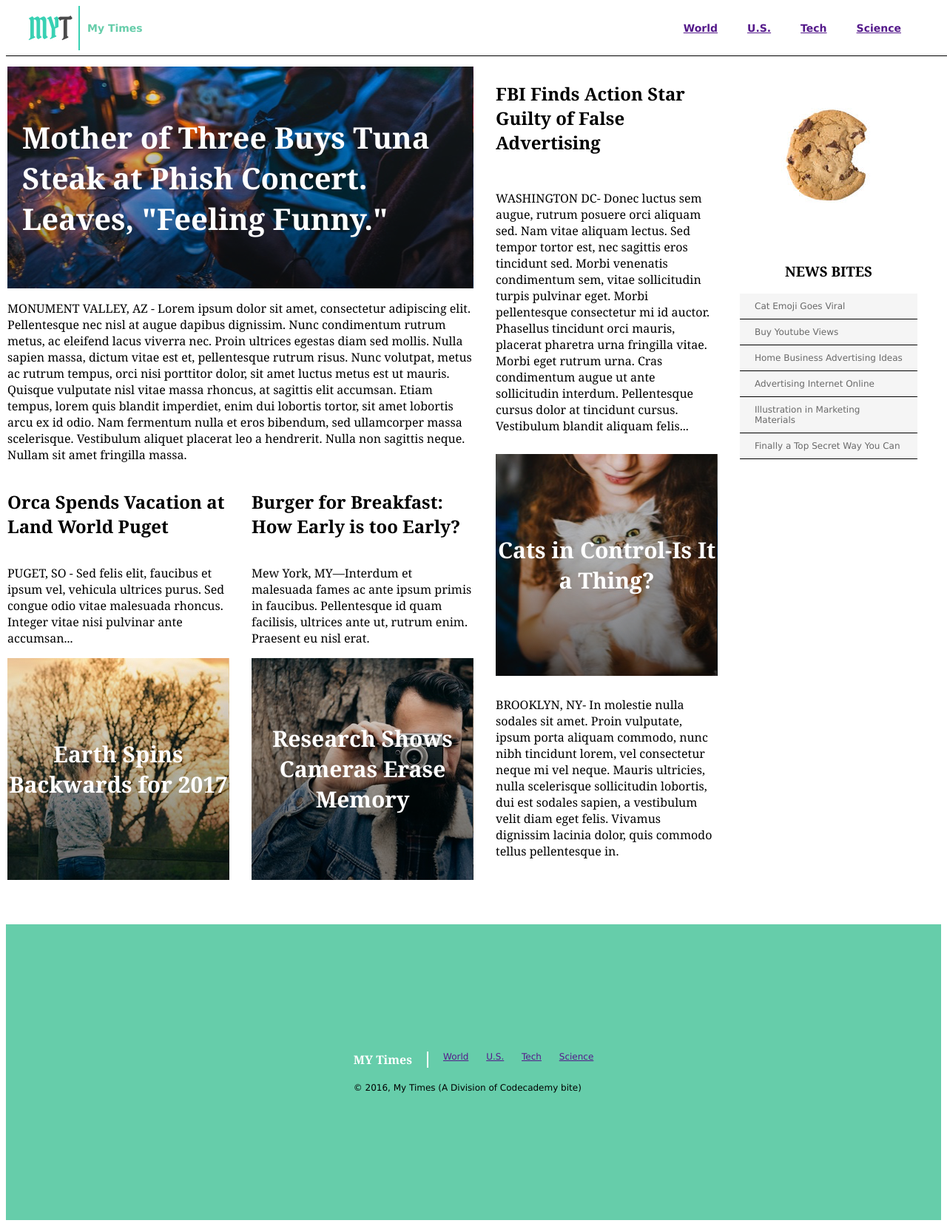
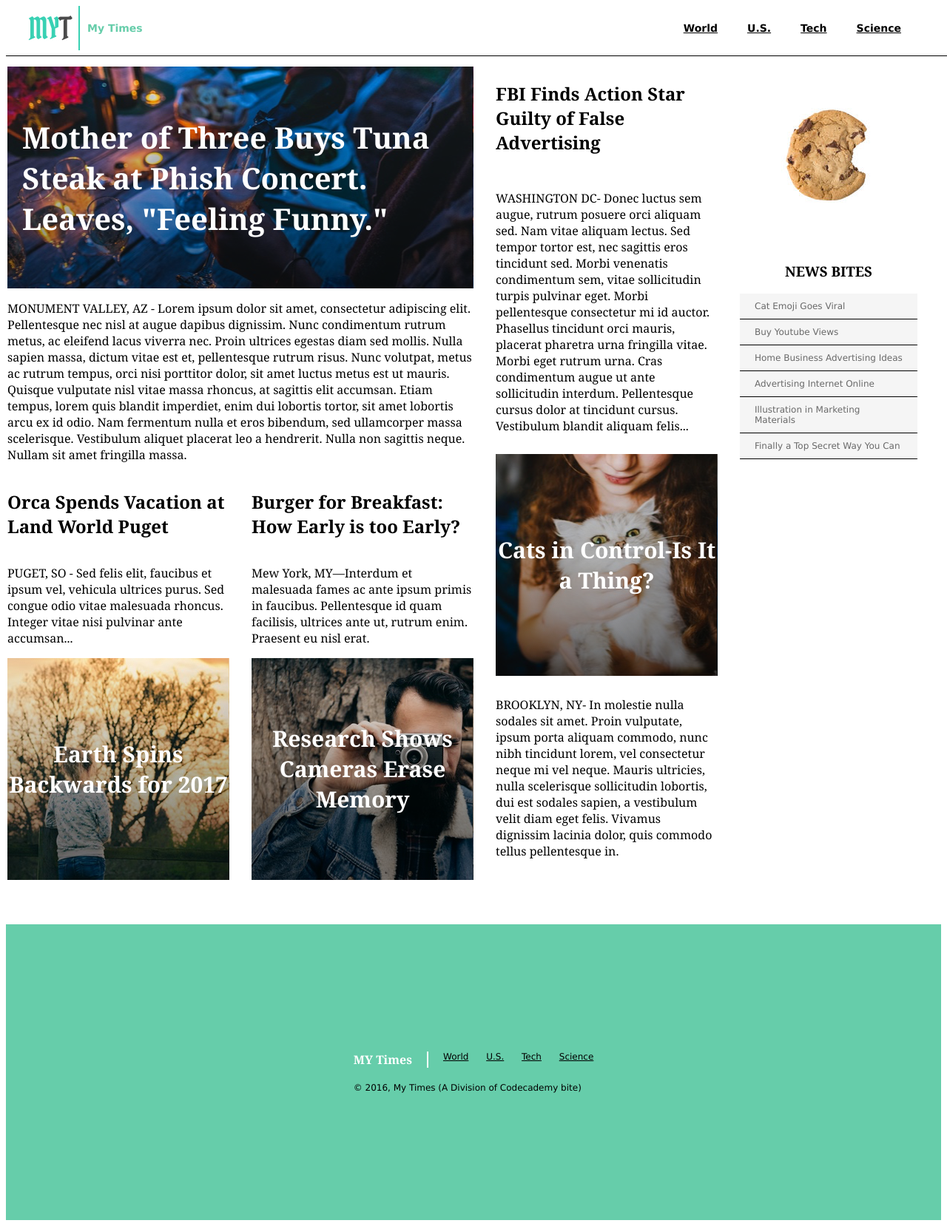
Before and after one commit to noahghines/my-times, a plain HTML site: page index.html in a window 1280 px wide. Shown: the whole page at 74% size. Drawn offline with Linux system fonts and the light colour scheme.

Commit message:
Fixed nav font color

```diff
--- a/resources/css/style.css
+++ b/resources/css/style.css
@@ -37,7 +37,7 @@ header nav {
   flex-wrap: wrap;
 }
 
-header nav span {
+header a {
   color: black;
   padding: 20px;
 }
@@ -165,3 +165,7 @@ footer {
 footer nav span {
   padding-left: 20px;
 }
+
+footer a {
+  color: black;
+}
```
